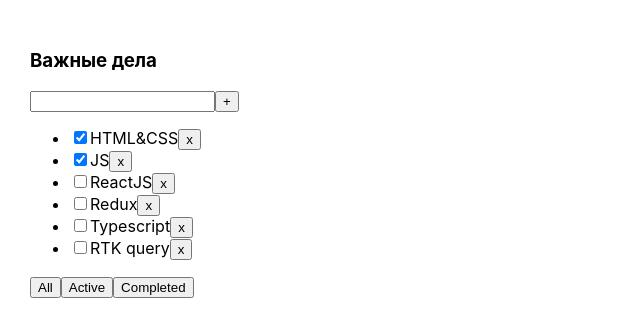
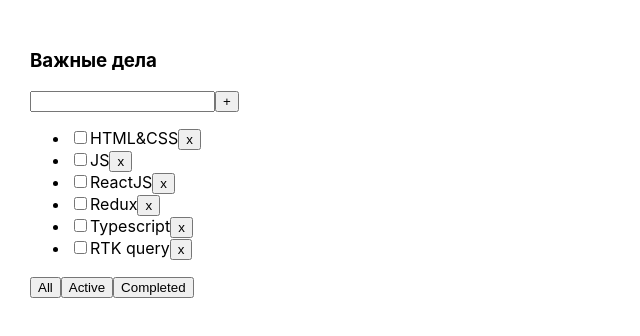
Before and after one commit to mindwideopen/toDoList, a React (Create React App) app: page / in a window 1280 px wide. Shown: the top 336 px of the page, without its empty margins (0-640 px from the left). Built offline with nearby package versions, Linux system fonts and the light colour scheme.

Commit message:
no 'done' tasks at start

```diff
--- a/src/App.tsx
+++ b/src/App.tsx
@@ -13,8 +13,8 @@
 
 function App() {
 	const [tasks, setTasks] = useState<TaskType[]>([
-		{id: v1(), title: 'HTML&CSS', isDone: true},
-		{id: v1(), title: 'JS', isDone: true},
+		{id: v1(), title: 'HTML&CSS', isDone: false},
+		{id: v1(), title: 'JS', isDone: false},
 		{id: v1(), title: 'ReactJS', isDone: false},
 		{id: v1(), title: 'Redux', isDone: false},
 		{id: v1(), title: 'Typescript', isDone: false},
@@ -24,9 +24,7 @@
 	const [filter, setFilter] = useState<FilterValuesType>('all')
 
 	const removeTask = (taskId: string) => {
-		const filteredTasks = tasks.filter((task) => {
-			return task.id !== taskId
-		})
+		const filteredTasks = tasks.filter(task => task.id !== taskId)
 		setTasks(filteredTasks)
 	}
 
@@ -50,12 +48,15 @@
 		}
 		let updatedTasks = [newTask,...tasks]
 		setTasks(updatedTasks)
-	}function changeStatus (taskID:string, isDone: boolean) {
+	}
+	function changeStatus (taskID:string, isDone: boolean) {
 		let task = tasks.find(t => t.id === taskID)
 // task holds link that leads to
 		if(task) {
 			task.isDone=isDone
 		}
+		console.log(tasks)
+
 		let copy = [...tasks]
 		setTasks(copy)
 
```
